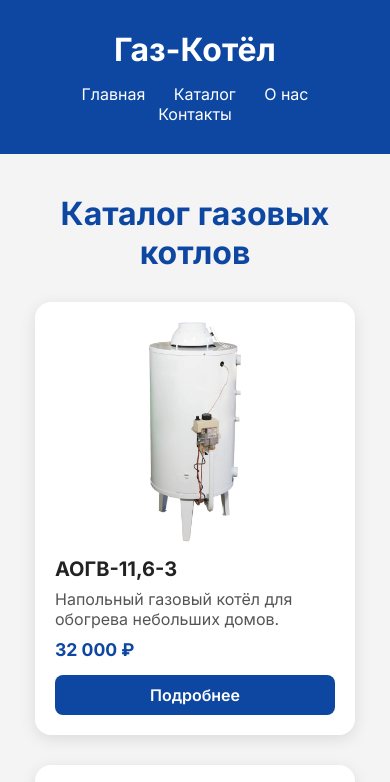
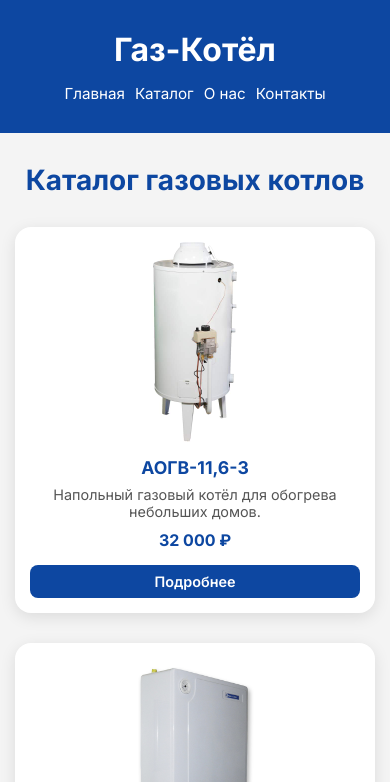
Before and after one commit to scencort/gaz-kotel-website, a plain HTML site: page catalog.html in a window 390 px wide. Shown: the top 782 px of the page. Drawn offline with nearby package versions, Linux system fonts and the light colour scheme.

Commit message:
Update catalog.html

```diff
--- a/catalog.html
+++ b/catalog.html
@@ -21,10 +21,17 @@
       box-sizing: border-box;
     }
 
+    html {
+      scroll-behavior: smooth;
+    }
+
     body {
       font-family: 'Inter', sans-serif;
       background-color: var(--bg);
       color: var(--text);
+      min-height: 100vh;
+      display: flex;
+      flex-direction: column;
     }
 
     header {
@@ -32,6 +39,7 @@
       color: var(--white);
       padding: 30px 20px;
       text-align: center;
+      flex-shrink: 0;
     }
 
     header h1 {
@@ -40,14 +48,18 @@
 
     nav {
       margin-top: 15px;
+      display: flex;
+      flex-wrap: wrap;
+      justify-content: center;
+      gap: 10px;
     }
 
     nav a {
-      margin: 0 12px;
       color: var(--white);
       text-decoration: none;
       font-weight: 500;
       transition: color 0.3s ease;
+      font-size: 1rem;
     }
 
     nav a:hover {
@@ -55,7 +67,10 @@
     }
 
     main {
+      flex-grow: 1;
       padding: 40px 20px;
+      max-width: 1200px;
+      margin: 0 auto;
     }
 
     h2 {
@@ -82,6 +97,7 @@
       display: flex;
       flex-direction: column;
       justify-content: space-between;
+      text-align: center;
     }
 
     .product:hover {
@@ -101,12 +117,14 @@
     .product h3 {
       font-size: 1.25rem;
       margin-bottom: 8px;
+      color: var(--primary);
     }
 
     .product p {
       margin-bottom: 10px;
       color: #555;
       flex-grow: 1;
+      font-size: 0.95rem;
     }
 
     .price {
@@ -125,6 +143,7 @@
       text-decoration: none;
       font-weight: 600;
       transition: background-color 0.3s ease;
+      font-size: 0.95rem;
     }
 
     .btn-details:hover {
@@ -137,6 +156,7 @@
       padding: 20px;
       font-size: 14px;
       color: #555;
+      flex-shrink: 0;
       margin-top: 40px;
     }
 
@@ -145,9 +165,53 @@
         font-size: 2rem;
       }
 
-      .product-list {
-        flex-direction: column;
-        align-items: center;
+      nav a {
+        font-size: 0.95rem;
+      }
+
+      h2 {
+        font-size: 1.75rem;
+      }
+
+      .product {
+        width: 100%;
+        max-width: 360px;
+      }
+
+      .product img {
+        height: 200px;
+      }
+    }
+
+    @media (max-width: 480px) {
+      main {
+        padding: 30px 15px;
+      }
+
+      .product {
+        padding: 15px;
+      }
+
+      .product h3 {
+        font-size: 1.1rem;
+      }
+
+      .product p {
+        font-size: 0.9rem;
+      }
+
+      .price {
+        font-size: 1rem;
+      }
+
+      .btn-details {
+        padding: 8px 12px;
+        font-size: 0.9rem;
+      }
+
+      footer {
+        font-size: 13px;
+        padding: 15px;
       }
     }
   </style>
```
